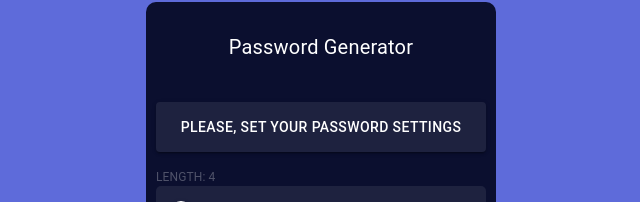
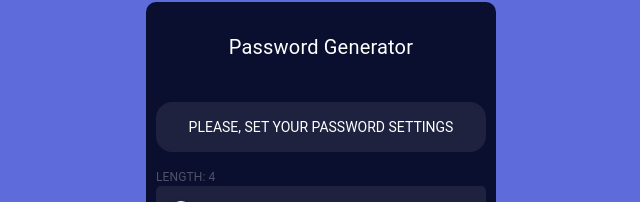
Before and after one commit to tryber/exercise-password-generator, a React (Create React App) app: page / in a window 1280 px wide. Shown: the part 148-350 px from the top of the page, without its empty margins (319-959 px from the left). Built offline with nearby package versions, Linux system fonts and the light colour scheme.

Commit message:
fix: component Button por Chip para que o texto contenha letras em Lowercase

```diff
--- a/src/components/GenerateButton.jsx
+++ b/src/components/GenerateButton.jsx
@@ -18,6 +18,7 @@ const GenerateButton = () => {
         symbols,
         lowercase,
         uppercase,
+        strict: true,
       })
       dispatch(changePassword(password));
       localStorage.setItem('password', JSON.stringify(password));
@@ -41,7 +42,7 @@ const GenerateButton = () => {
           marginTop: 2,
           marginBottom: 2,
           '&:hover': {
-            backgroundColor: '#6f57a9',
+            backgroundColor: '#1e223f',
           }
         }}
       >
--- a/src/components/PasswordDisplay.jsx
+++ b/src/components/PasswordDisplay.jsx
@@ -1,4 +1,4 @@
-import { ClickAwayListener, Tooltip, Button } from '@mui/material'
+import { ClickAwayListener, Tooltip, Chip } from '@mui/material'
 import React, { useEffect, useState } from 'react'
 import { useSelector, useDispatch } from 'react-redux';
 import { changePassword } from '../reducers';
@@ -42,9 +42,10 @@ const PasswordDisplay = () => {
           placement="top"
           arrow
         >
-          <Button
+          <Chip
             onClick={password !== PWD ? handleTooltipOpen : handleTooltipClose}
             variant="contained"
+            label={ password }
             sx={{
               width: '330px',
               height: '50px',
@@ -52,13 +53,13 @@ const PasswordDisplay = () => {
               marginBottom: 2,
               backgroundColor: '#1e223f',
               color: 'white',
+              fontSize: '14px',
               '&:hover': {
                 backgroundColor: '#5e6bda',
               },
             }}
-          >
-            { password }
-          </Button>
+          />
+
         </Tooltip>
       </div>
     </ClickAwayListener>
```
